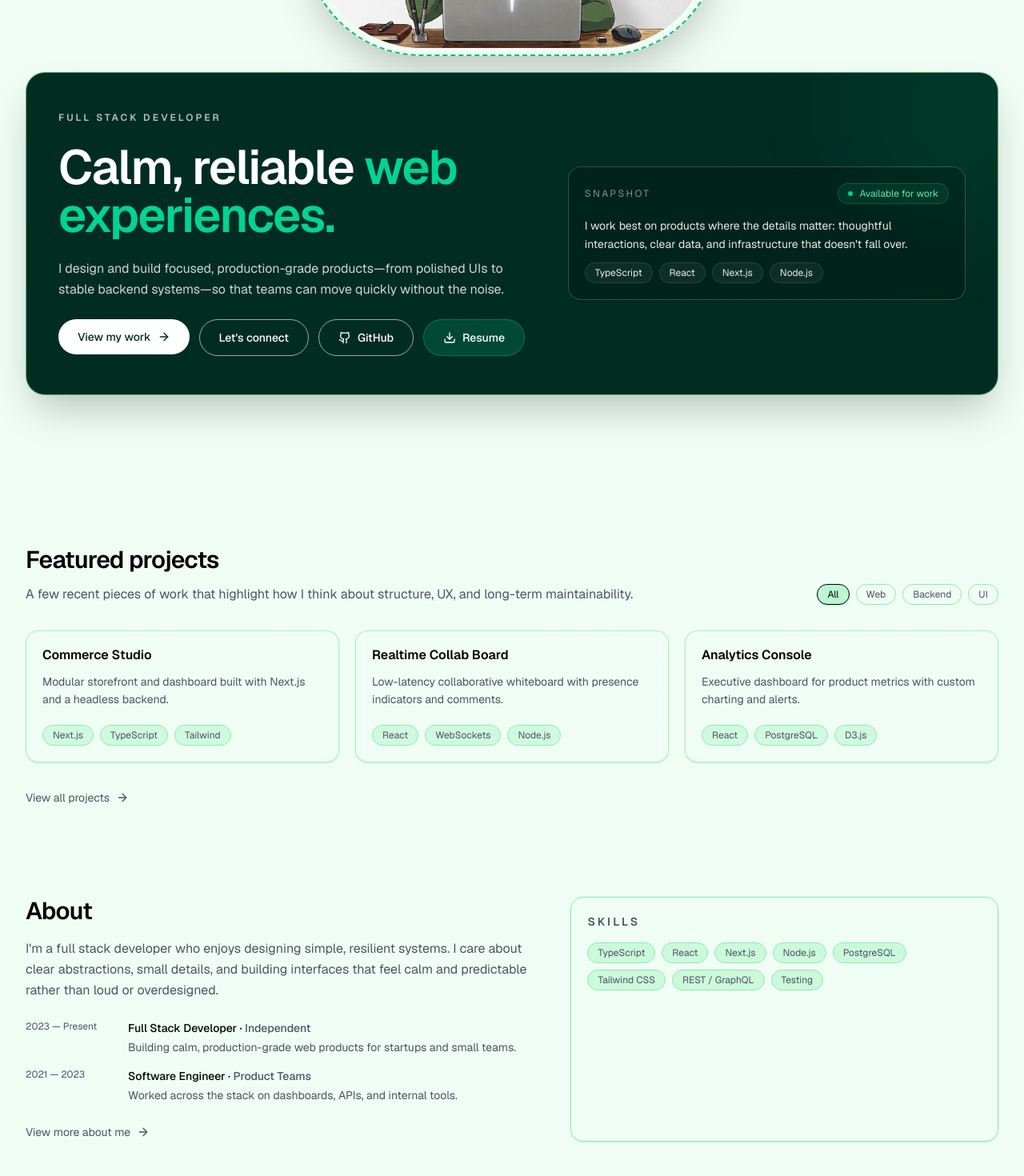
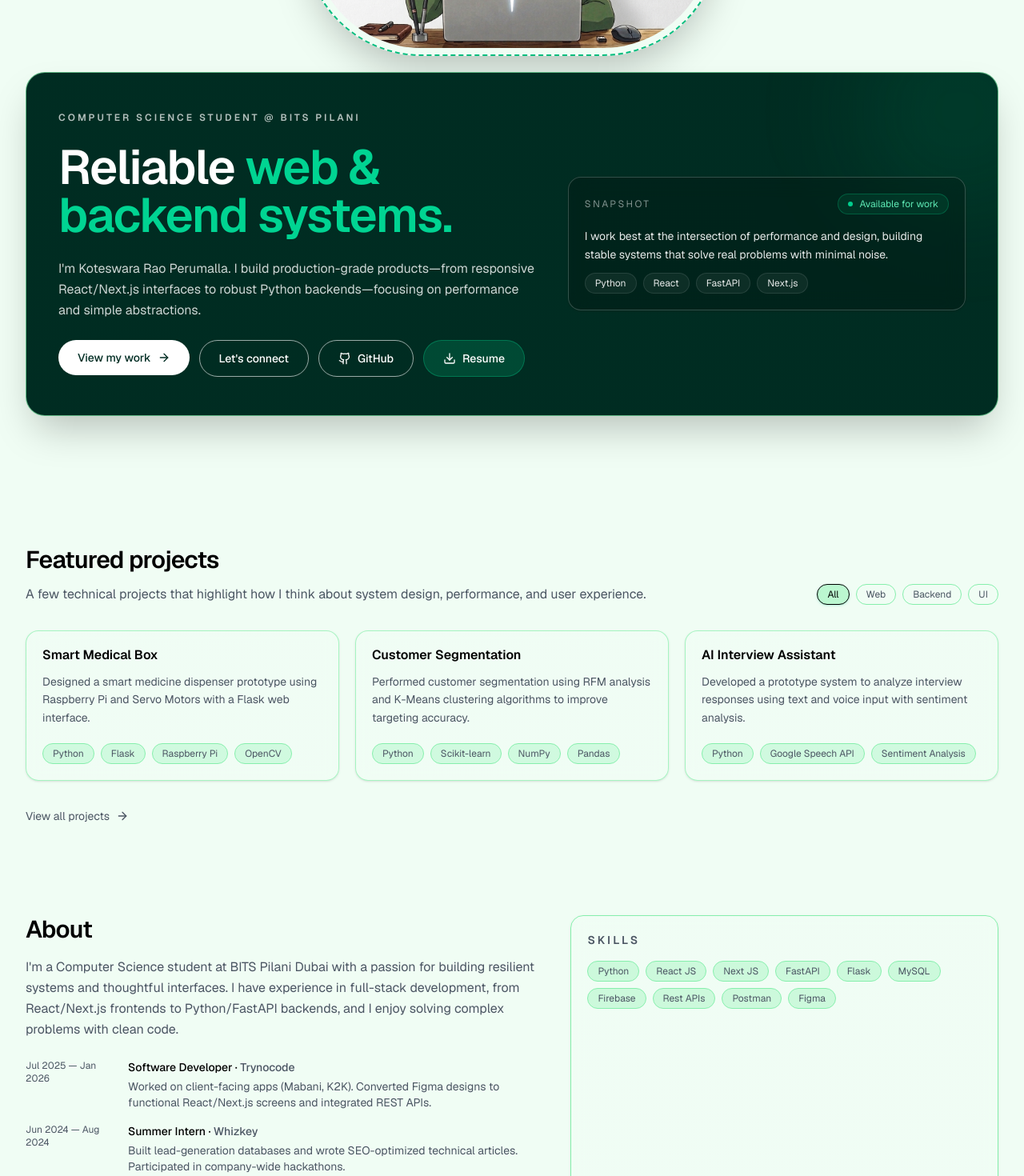
Before and after one commit to p-koteswara/ProfileWebsite, a Next.js app: page / in a window 1280 px wide. Shown: the part 380-1850 px from the top of the page at 80% size. Built offline with nearby package versions, Linux system fonts and the light colour scheme.

Commit message:
Added relevant information in the home page

```diff
--- a/app/page.tsx
+++ b/app/page.tsx
@@ -11,50 +11,51 @@ import TiltCard from "@/components/tilt-card";
 type Category = "All" | "Web" | "Backend" | "UI";
 
 const FEATURED_PROJECTS = [
-  // ... (keeping same projects)
   {
-    title: "Commerce Studio",
-    description: "Modular storefront and dashboard built with Next.js and a headless backend.",
-    tech: ["Next.js", "TypeScript", "Tailwind"],
-    category: "Web" as Category,
+    title: "Smart Medical Box",
+    description: "Designed a smart medicine dispenser prototype using Raspberry Pi and Servo Motors with a Flask web interface.",
+    tech: ["Python", "Flask", "Raspberry Pi", "OpenCV"],
+    category: "Backend" as Category,
   },
   {
-    title: "Realtime Collab Board",
-    description: "Low-latency collaborative whiteboard with presence indicators and comments.",
-    tech: ["React", "WebSockets", "Node.js"],
-    category: "Web" as Category,
+    title: "Customer Segmentation",
+    description: "Performed customer segmentation using RFM analysis and K-Means clustering algorithms to improve targeting accuracy.",
+    tech: ["Python", "Scikit-learn", "NumPy", "Pandas"],
+    category: "Backend" as Category,
   },
   {
-    title: "Analytics Console",
-    description: "Executive dashboard for product metrics with custom charting and alerts.",
-    tech: ["React", "PostgreSQL", "D3.js"],
+    title: "AI Interview Assistant",
+    description: "Developed a prototype system to analyze interview responses using text and voice input with sentiment analysis.",
+    tech: ["Python", "Google Speech API", "Sentiment Analysis"],
     category: "Backend" as Category,
   },
 ];
 
 const SKILLS = [
-  "TypeScript",
-  "React",
-  "Next.js",
-  "Node.js",
-  "PostgreSQL",
-  "Tailwind CSS",
-  "REST / GraphQL",
-  "Testing",
+  "Python",
+  "React JS",
+  "Next JS",
+  "FastAPI",
+  "Flask",
+  "MySQL",
+  "Firebase",
+  "Rest APIs",
+  "Postman",
+  "Figma",
 ];
 
 const EXPERIENCE = [
   {
-    period: "2023 — Present",
-    title: "Full Stack Developer",
-    company: "Independent",
-    summary: "Building calm, production-grade web products for startups and small teams.",
+    period: "Jul 2025 — Jan 2026",
+    title: "Software Developer",
+    company: "Trynocode",
+    summary: "Worked on client-facing apps (Mabani, K2K). Converted Figma designs to functional React/Next.js screens and integrated REST APIs.",
   },
   {
-    period: "2021 — 2023",
-    title: "Software Engineer",
-    company: "Product Teams",
-    summary: "Worked across the stack on dashboards, APIs, and internal tools.",
+    period: "Jun 2024 — Aug 2024",
+    title: "Summer Intern",
+    company: "Whizkey",
+    summary: "Built lead-generation databases and wrote SEO-optimized technical articles. Participated in company-wide hackathons.",
   },
 ];
 
@@ -120,15 +121,15 @@ export default function Home() {
             <div className="relative grid gap-10 md:grid-cols-[minmax(0,1.2fr)_minmax(0,1fr)] md:items-center">
               <motion.div className="space-y-6" variants={stagger} initial="initial" animate="whileInView">
                 <motion.p className="text-xs font-semibold uppercase tracking-[0.25em] text-white/70" variants={fadeInUp}>
-                  Full Stack Developer
+                  Computer Science Student @ BITS Pilani
                 </motion.p>
                 <motion.h1 className="text-4xl font-semibold tracking-tight sm:text-5xl md:text-6xl" variants={fadeInUp}>
-                  Calm, reliable <span className="text-emerald-400">web experiences.</span>
+                  Reliable <span className="text-emerald-400">web & backend systems.</span>
                 </motion.h1>
                 <motion.p className="max-w-3xl text-sm leading-relaxed text-white/80 sm:text-base" variants={fadeInUp}>
-                  I design and build focused, production-grade products—from polished UIs
-                  to stable backend systems—so that teams can move quickly without the
-                  noise.
+                  I&apos;m Koteswara Rao Perumalla. I build production-grade products—from
+                  responsive React/Next.js interfaces to robust Python backends—focusing
+                  on performance and simple abstractions.
                 </motion.p>
                 <motion.div className="flex flex-wrap gap-3" variants={fadeInUp}>
                   <Magnetic>
@@ -189,12 +190,12 @@ export default function Home() {
                 </div>
                 <div className="space-y-3">
                   <p className="text-sm leading-relaxed">
-                    I work best on products where the details matter: thoughtful
-                    interactions, clear data, and infrastructure that doesn&apos;t fall
-                    over.
+                    I work best at the intersection of performance and design,
+                    building stable systems that solve real problems with
+                    minimal noise.
                   </p>
                   <div className="flex flex-wrap gap-2 text-xs">
-                    {["TypeScript", "React", "Next.js", "Node.js"].map((item) => (
+                    {["Python", "React", "FastAPI", "Next.js"].map((item) => (
                       <span
                         key={item}
                         className="rounded-full border border-white/10 bg-white/5 px-3 py-1 text-white/90"
@@ -218,8 +219,8 @@ export default function Home() {
               Featured projects
             </h2>
             <p className="max-w-4xl text-sm leading-relaxed text-muted sm:text-base">
-              A few recent pieces of work that highlight how I think about structure,
-              UX, and long-term maintainability.
+              A few technical projects that highlight how I think about system design,
+              performance, and user experience.
             </p>
           </div>
           <div className="flex flex-wrap gap-2 text-xs">
@@ -301,9 +302,11 @@ export default function Home() {
             About
           </h2>
           <p className="max-w-4xl text-sm leading-relaxed text-muted sm:text-base">
-            I&apos;m a full stack developer who enjoys designing simple, resilient
-            systems. I care about clear abstractions, small details, and building
-            interfaces that feel calm and predictable rather than loud or overdesigned.
+            I&apos;m a Computer Science student at BITS Pilani Dubai with a
+            passion for building resilient systems and thoughtful interfaces.
+            I have experience in full-stack development, from React/Next.js
+            frontends to Python/FastAPI backends, and I enjoy solving complex
+            problems with clean code.
           </p>
 
           <div className="mt-6 space-y-4 text-sm">
```
